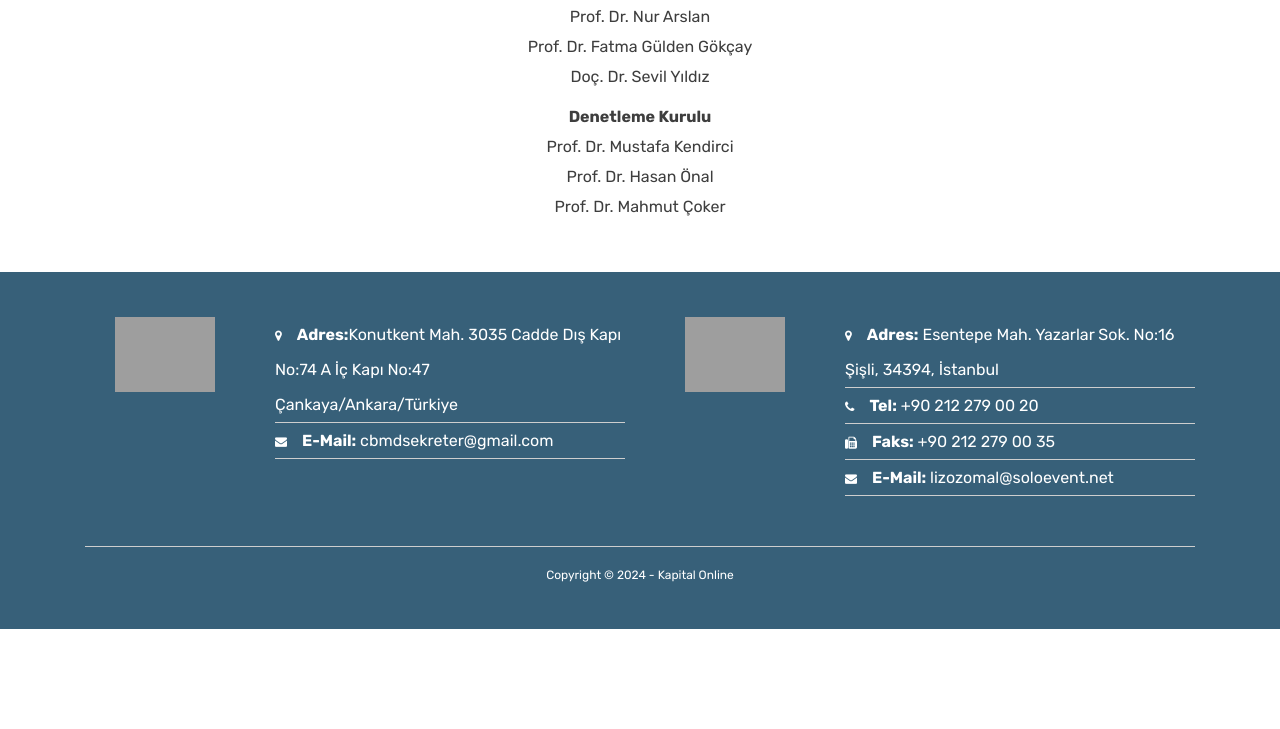
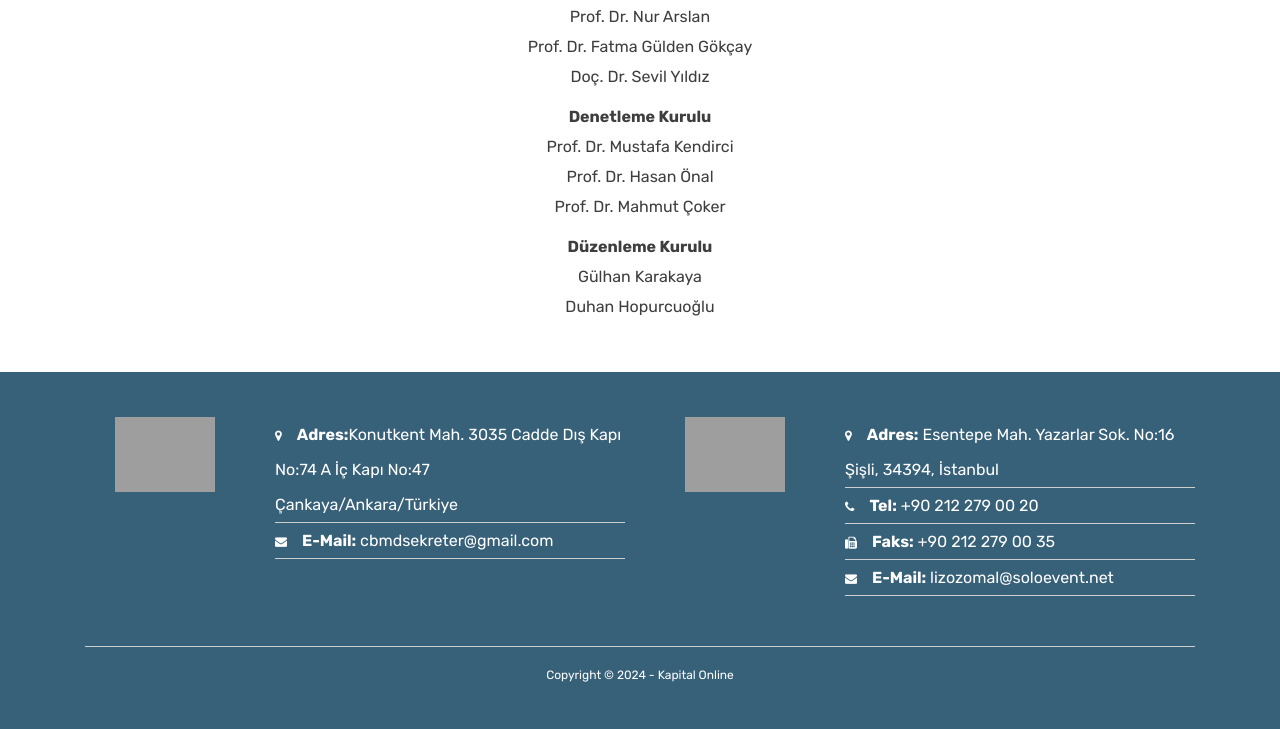
Before and after one commit to haksoz/lizozomal2025, a PHP site: page /kurullar.php in a window 1280 px wide. Shown: the part 1012-1741 px from the top of the page. Before the commit the page ends 1641 px from the top, so only its background shows below. Run offline with PHP 8.4, Linux system fonts and the light colour scheme; some libraries are stand-ins or nearby versions; some web fonts are replaced; grey boxes are pictures that could not be loaded.

Commit message:
Düzenleme Kurulu eklendi

```diff
--- a/kurullar.php
+++ b/kurullar.php
@@ -59,6 +59,10 @@
 					Prof. Dr. Hasan Önal<br>
 					Prof. Dr. Mahmut Çoker</p>
 
+                    <p><b>Düzenleme Kurulu</b><br>
+                        Gülhan Karakaya <br>
+                        Duhan Hopurcuoğlu</p>
+
 				</div><!-- /col-md-12-->
 				</div>
 
```
